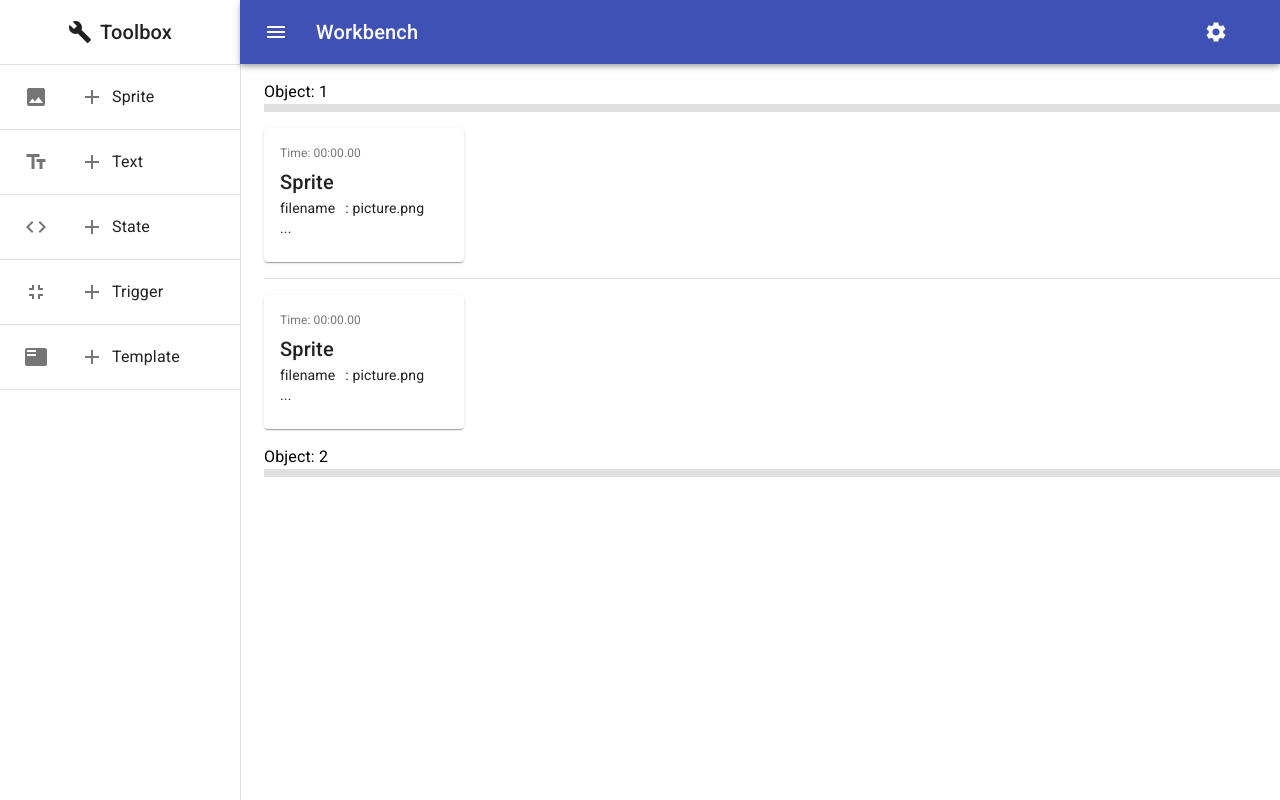
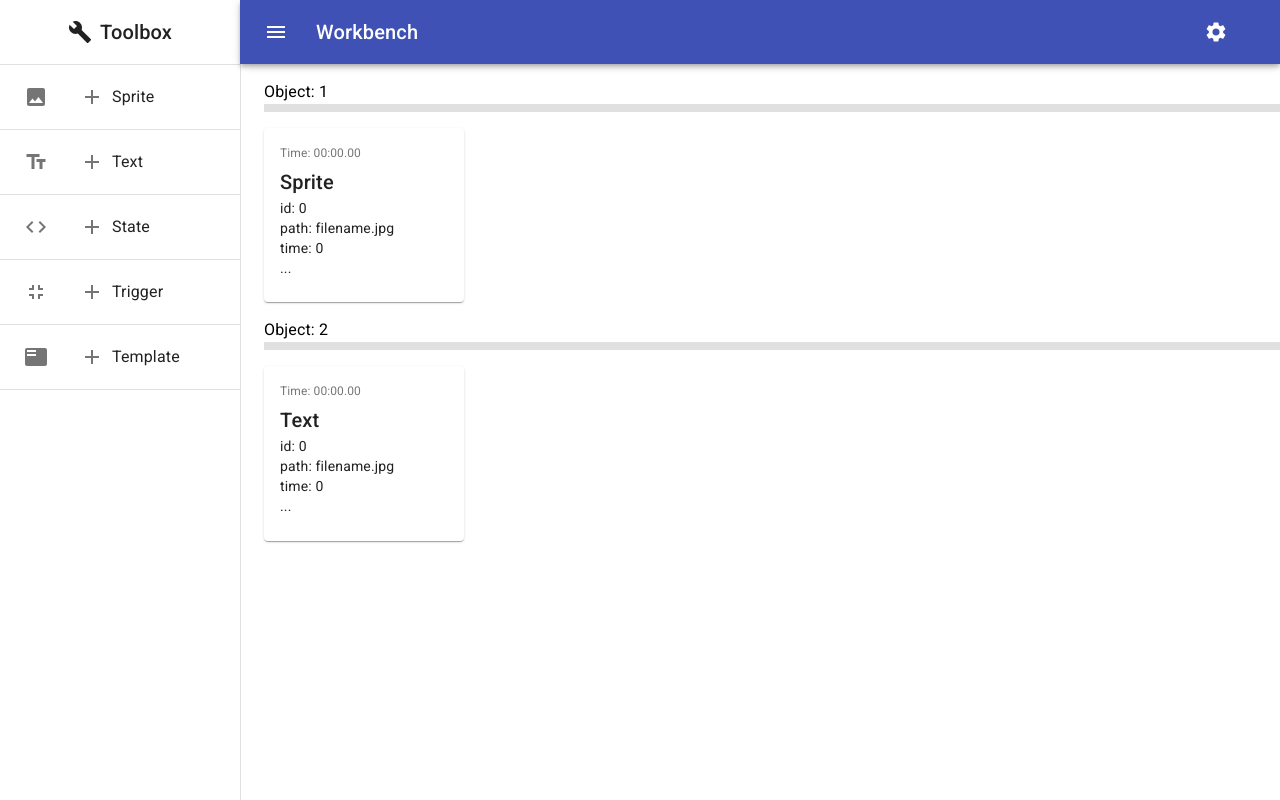
Before and after one commit to tigorlazuardi/cytoid-storyboard-editor, a React (Create React App) app: page / in a window 1280 px wide. Shown: the top 800 px of the page. Built offline with nearby package versions, Linux system fonts and the light colour scheme.

Commit message:
moar update

```diff
--- a/src/components/storyboard/Card.tsx
+++ b/src/components/storyboard/Card.tsx
@@ -4,8 +4,12 @@ import C from '@material-ui/core/Card'
 import CardContent from '@material-ui/core/CardContent'
 import Typography from '@material-ui/core/Typography'
 import clsx from 'clsx'
+import StoryboardObject from '../../models/base_object'
 
-type Props = {}
+interface Props {
+  elType: string
+  meta?: StoryboardObject
+}
 
 const useStyles = makeStyles({
   root: {
@@ -25,7 +29,7 @@ const useStyles = makeStyles({
   },
 })
 
-const Card: FunctionComponent<Props> = ({}) => {
+const Card: FunctionComponent<Props> = ({ elType, meta = {} }) => {
   const classes = useStyles()
   const [raised, setRaised] = useState(false)
   return (
@@ -46,13 +50,25 @@ const Card: FunctionComponent<Props> = ({}) => {
           Time: 00:00.00
         </Typography>
         <Typography variant='h6' component='h2'>
-          Sprite
+          {elType}
         </Typography>
-        <Typography variant='body2' component='p'>
-          <span style={{ marginRight: 10 }}>filename</span>: picture.png
-          <br />
-          ...
-        </Typography>
+        {Object.entries(meta).map(([key, value], i: number) => {
+          if (i < 3) {
+            return (
+              <Typography variant='body2' component='p'>
+                {key}: {value}
+              </Typography>
+            )
+          } else if (i > 4) {
+            return null
+          } else {
+            return (
+              <Typography variant='body2' component='p'>
+                ...
+              </Typography>
+            )
+          }
+        })}
       </CardContent>
     </C>
   )
--- a/src/components/surface/VerticalDivider.tsx
+++ b/src/components/surface/VerticalDivider.tsx
@@ -1,8 +1,8 @@
-import React, { FunctionComponent, useState, useEffect } from 'react'
+import React, { FunctionComponent } from 'react'
 
 type Props = {}
 
-const VerticalDivider: FunctionComponent<Props> = ({}) => {
+const VerticalDivider: FunctionComponent<Props> = () => {
   return <div></div>
 }
 
--- a/src/components/surface/WorkArea.tsx
+++ b/src/components/surface/WorkArea.tsx
@@ -6,6 +6,8 @@ import { makeStyles, Theme } from '@material-ui/core/styles'
 import Typography from '@material-ui/core/Typography'
 import clsx from 'clsx'
 import VerticalDivider from './VerticalDivider'
+import Sprite from '../../models/sprite'
+import StoryboardObject from '../../models/base_object'
 
 const drawerWidth = 240
 
@@ -42,7 +44,7 @@ const useStyles = makeStyles((theme: Theme) => ({
     margin: theme.spacing(0, 0, 2, 0),
     height: theme.spacing(1),
   },
-  getRange: {
+  minorHorizontalDivider: {
     marginTop: theme.spacing(2),
     marginBottom: theme.spacing(2),
   },
@@ -51,6 +53,17 @@ const useStyles = makeStyles((theme: Theme) => ({
 type Props = {
   open: boolean
 }
+
+const cardList: { elType: string; meta?: StoryboardObject }[] = [
+  {
+    elType: 'Sprite',
+    meta: new Sprite(0, 'filename.jpg', 0, []),
+  },
+  {
+    elType: 'Text',
+    meta: new Sprite(0, 'filename.jpg', 0, []),
+  },
+]
 
 const WorkArea: FunctionComponent<Props> = ({ open }) => {
   const classes = useStyles()
@@ -63,13 +76,17 @@ const WorkArea: FunctionComponent<Props> = ({ open }) => {
         })}
         maxWidth={false}
       >
-        <Typography className={classes.topMargin}>Object: 1</Typography>
-        <Divider className={classes.divider} />
-        <Card />
-        <Divider className={classes.getRange} />
-        <Card />
-        <Typography className={classes.topMargin}>Object: 2</Typography>
-        <Divider className={classes.divider} />
+        {cardList.map((el, i) => {
+          return (
+            <Fragment>
+              <Typography className={classes.topMargin}>
+                Object: {i + 1}
+              </Typography>
+              <Divider className={classes.divider} />
+              <Card {...el} />
+            </Fragment>
+          )
+        })}
       </Container>
       <VerticalDivider />
     </Fragment>
--- a/src/config.ts
+++ b/src/config.ts
@@ -17,9 +17,9 @@ const validationSchema: Validate = {
   HideBarOnScroll(value: any): Result<any, string> {
     switch (typeof value) {
       case 'boolean':
-        return Result.ok(value)
+        return Result.Ok(value)
       default:
-        return Result.err(
+        return Result.Err(
           `'HideBarOnScroll' key wants value 'boolean', but get ${typeof value} instead`
         )
     }
@@ -39,16 +39,16 @@ class Config {
         fs.readFileSync(loadLocation, 'utf-8')
       )
       const errors = this.validate(doc)
-      return errors.length > 0 ? Result.ok(true) : Result.err(errors)
+      return errors.length > 0 ? Result.Ok(true) : Result.Err(errors)
     } catch {
       const z = yaml.safeDump(this.env, { sortKeys: true })
       fs.writeFileSync(loadLocation, z)
-      return Result.err(['No config found. Using default config'])
+      return Result.Err(['No config found. Using default config'])
     }
   }
   public changeConfig(config: Variable): Result<boolean, string[]> {
     const errors = this.validate(config)
-    return errors.length > 0 ? Result.ok(true) : Result.err(errors)
+    return errors.length > 0 ? Result.Ok(true) : Result.Err(errors)
   }
   private validate(env: Variable): string[] {
     const errors: string[] = []
--- /dev/null
+++ b/src/models/base_object.ts
@@ -0,0 +1,5 @@
+interface StoryboardObject {
+  getID: () => number
+}
+
+export default StoryboardObject
--- a/src/models/sprite.ts
+++ b/src/models/sprite.ts
@@ -1,34 +1,34 @@
 import State from './state'
 import Result from './result_handling'
+import StoryboardObject from './base_object'
 
-export default class Sprite {
-  public id: number
-  public path: string
-  public time: string | number
-  public state: State[]
-  constructor(id: number, path: string, time: string | number) {
-    this.id = id
-    this.path = path
-    this.time = time
-    this.state = []
-  }
+export default class Sprite implements StoryboardObject {
+  constructor(
+    public id: number,
+    public path: string,
+    public time: string | number,
+    public state: State[]
+  ) {}
   addNewState(state: State) {
     this.state.push(state)
   }
   updateState(index: number, state: State): Result<boolean, string> {
     if (this.state[index]) {
       this.state[index] = state
-      return Result.ok(true)
+      return Result.Ok(true)
     } else {
-      return Result.err('State on the index does not exist.')
+      return Result.Err('State on the index does not exist.')
     }
   }
   deleteState(index: number): Result<boolean, string> {
     if (this.state[index]) {
       this.state.splice(index, 1)
-      return Result.ok(true)
+      return Result.Ok(true)
     } else {
-      return Result.err('State on the index does not exist.')
+      return Result.Err('State on the index does not exist.')
     }
   }
+  getID(): number {
+    return this.id
+  }
 }
```
Also changed, not shown: src/components/storyboard/ConnectorLineTo.tsx (+7 -3 lines), src/models/result_handling.ts (+5 -8 lines), 1 other file (tests, documents, lock files or other folders).
